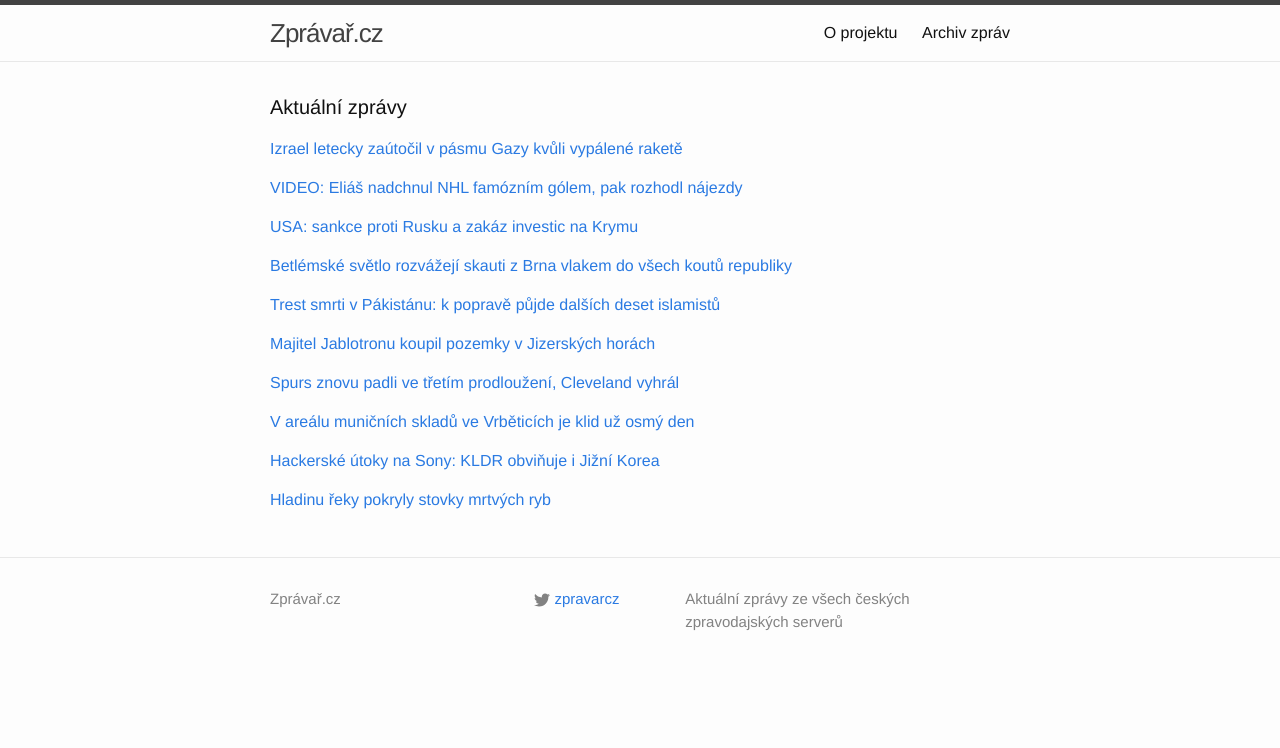
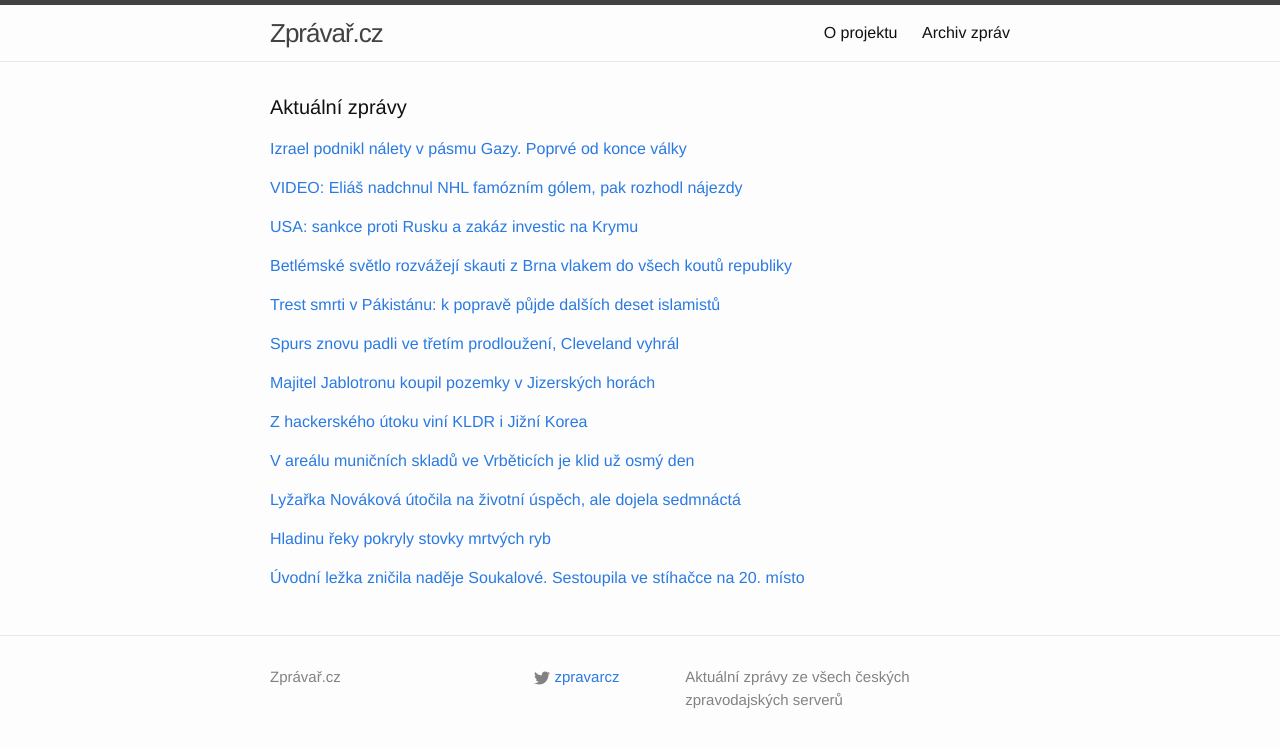
Before and after one commit to adliska/zpravar, a Jekyll site: the page built from index.html, in a window 1280 px wide. Shown: the top 748 px of the page. Built offline with Jekyll 4.4.1, drawn with Linux system fonts in a browser that asks for light colours.

Commit message:
zpravar news update

```diff
--- a/index.html
+++ b/index.html
@@ -5,9 +5,10 @@ layout: default
 <div class="home">
     <h1 class="page-heading">Aktuální zprávy</h1>
 
-<p><a href="javascript:;" onclick="toggle_visibility('zpravy0')">Izrael letecky zaútočil v pásmu Gazy kvůli vypálené raketě</a></p>
+<p><a href="javascript:;" onclick="toggle_visibility('zpravy0')">Izrael podnikl nálety v pásmu Gazy. Poprvé od konce války</a></p>
 <div id="zpravy0" style="display:none">
 <ul>
+<li><a href=http://zpravy.e15.cz/zahranicni/udalosti/izrael-podnikl-nalety-v-pasmu-gazy-poprve-od-konce-valky-1147710>Izrael podnikl nálety v pásmu Gazy. Poprvé od konce války - zpravy.e15.cz</a></li>
 <li><a href=http://www.ceskatelevize.cz/ct24/svet/296060-izrael-letecky-zautocil-v-pasmu-gazy-kvuli-vypalene-rakete/>Izrael letecky zaútočil v pásmu Gazy kvůli vypálené raketě - www.ceskatelevize.cz</a></li>
 <li><a href=http://www.lidovky.cz/izrael-uskutecnil-v-pasmu-gazy-letecky-uder-na-hamas-f9u-/zpravy-svet.aspx?c=A141220_101201_ln_zahranici_sho>Pomsta za raketu. Izrael bombardoval Gazu, poprvé od letní války  - www.lidovky.cz</a></li>
 <li><a href=http://www.tyden.cz/rubriky/zahranici/asie-a-oceanie/izrael-poprve-od-valky-letecky-zautocil-na-gazu-cilem-byl-hamas_327943.html>Izrael poprvé od války letecky zaútočil na Gazu. Cílem byl Hamas - www.tyden.cz</a></li>
@@ -61,41 +62,56 @@ layout: default
 <li><a href=http://echo24.cz/a/iMTEk>Odveta za masakr ve škole. Pákistán popraví dalších deset islamistů - echo24.cz</a></li>
 <li><a href=http://zpravy.aktualne.cz/zahranici/pakistan-chce-popravit-dalsich-deset-islamistu/r~64bb3cc2882711e4b6d20025900fea04/>Pákistán chce popravit dalších deset islamistů - zpravy.aktualne.cz</a></li>
 </ul>
-</div><p><a href="javascript:;" onclick="toggle_visibility('zpravy5')">Majitel Jablotronu koupil pozemky v Jizerských horách</a></p>
+</div><p><a href="javascript:;" onclick="toggle_visibility('zpravy5')">Spurs znovu padli ve třetím prodloužení, Cleveland vyhrál</a></p>
 <div id="zpravy5" style="display:none">
+<ul>
+<li><a href=http://sport.aktualne.cz/spurs-znovu-padli-ve-tretim-prodlouzeni-cleveland-vyhral/r~16a2154a882411e486b9002590604f2e/>Spurs znovu padli ve třetím prodloužení, Cleveland vyhrál - sport.aktualne.cz</a></li>
+<li><a href=http://sport.idnes.cz/vysledky-nba-c9b-/basket.aspx?c=A141220_093928_sport-basket_ald>San Antoniu to v prodloužení nejde. Tentokrát prohrálo s Portlandem - sport.idnes.cz</a></li>
+<li><a href=http://www.denik.cz/ostatni_sport/smolari-duncan-a-spol-menili-kroniky-nba-jejich-san-antonio-opet-padlo-20141220.html>Smolaři. Duncan a spol. měnili kroniky NBA, jejich San Antonio opět padlo - www.denik.cz</a></li>
+<li><a href=http://www.sportovninoviny.cz/zpravy/obhajci-titulu-ze-san-antonia-znovu-padli-ve-tretim-prodlouzeni/1161145>Obhájci titulu ze San Antonia znovu padli ve třetím prodloužení - www.sportovninoviny.cz</a></li>
+</ul>
+</div><p><a href="javascript:;" onclick="toggle_visibility('zpravy6')">Majitel Jablotronu koupil pozemky v Jizerských horách</a></p>
+<div id="zpravy6" style="display:none">
 <ul>
 <li><a href=http://www.denik.cz/ekonomika/majitel-jablotronu-koupil-pozemky-v-jizerskych-horach-20141220.html>Majitel Jablotronu koupil pozemky v Jizerských horách - www.denik.cz</a></li>
 <li><a href=http://zpravy.e15.cz/domaci/ekonomika/proti-developerum-majitel-jablotronu-koupil-pozemky-v-jizerskych-horach-1147702>Proti developerům: Majitel Jablotronu koupil pozemky v Jizerských horách - zpravy.e15.cz</a></li>
 <li><a href=http://zpravy.e15.cz/domaci/ekonomika/majitel-jablotronu-koupil-pozemky-v-jizerskych-horach-chce-je-chranit-pred-developery-1147702>Majitel Jablotronu koupil pozemky v Jizerských horách. Chce je chránit před developery - zpravy.e15.cz</a></li>
 <li><a href=http://www.financninoviny.cz/zpravodajstvi/zpravy/majitel-jablotronu-koupil-pozemky-v-jizerskych-horach/1161131>Majitel Jablotronu koupil pozemky v Jizerských horách - www.financninoviny.cz</a></li>
 </ul>
-</div><p><a href="javascript:;" onclick="toggle_visibility('zpravy6')">Spurs znovu padli ve třetím prodloužení, Cleveland vyhrál</a></p>
-<div id="zpravy6" style="display:none">
+</div><p><a href="javascript:;" onclick="toggle_visibility('zpravy7')">Z hackerského útoku viní KLDR i Jižní Korea</a></p>
+<div id="zpravy7" style="display:none">
 <ul>
-<li><a href=http://sport.aktualne.cz/spurs-znovu-padli-ve-tretim-prodlouzeni-cleveland-vyhral/r~16a2154a882411e486b9002590604f2e/>Spurs znovu padli ve třetím prodloužení, Cleveland vyhrál - sport.aktualne.cz</a></li>
-<li><a href=http://sport.idnes.cz/vysledky-nba-c9b-/basket.aspx?c=A141220_093928_sport-basket_ald>San Antoniu to v prodloužení nejde. Tentokrát prohrálo s Portlandem - sport.idnes.cz</a></li>
-<li><a href=http://www.denik.cz/ostatni_sport/smolari-duncan-a-spol-menili-kroniky-nba-jejich-san-antonio-opet-padlo-20141220.html>Smolaři. Duncan a spol. měnili kroniky NBA, jejich San Antonio opět padlo - www.denik.cz</a></li>
-<li><a href=http://www.sportovninoviny.cz/zpravy/obhajci-titulu-ze-san-antonia-znovu-padli-ve-tretim-prodlouzeni/1161145>Obhájci titulu ze San Antonia znovu padli ve třetím prodloužení - www.sportovninoviny.cz</a></li>
+<li><a href=http://zpravy.aktualne.cz/zahranici/z-hackerskeho-utoku-vini-kldr-i-jizni-korea/r~0079534e883511e486b9002590604f2e/>Z hackerského útoku viní KLDR i Jižní Korea - zpravy.aktualne.cz</a></li>
+<li><a href=http://zpravy.e15.cz/domaci/udalosti/hackerske-utoky-na-sony-kldr-obvinuje-i-jizni-korea-1147708>Hackerské útoky na Sony: KLDR obviňuje i Jižní Korea - zpravy.e15.cz</a></li>
+<li><a href=http://zahranicni.ihned.cz/asie-a-pacifik-cina/c1-63284360-jizni-korea-tvrdi-ze-kldr-ma-armadu-hackeru-kteri-stoji-za-utokem-na-sony>Jižní Korea tvrdí, že KLDR má armádu hackerů, kteří stojí za útokem na Sony - zahranicni.ihned.cz</a></li>
+<li><a href=http://www.ceskenoviny.cz/zpravy/zpravy/k-obvineni-kldr-z-hackerskeho-utoku-se-pripojila-i-jizni-korea/1161160>K obvinění KLDR z hackerského útoku se připojila i Jižní Korea - www.ceskenoviny.cz</a></li>
 </ul>
-</div><p><a href="javascript:;" onclick="toggle_visibility('zpravy7')">V areálu muničních skladů ve Vrběticích je klid už osmý den</a></p>
-<div id="zpravy7" style="display:none">
+</div><p><a href="javascript:;" onclick="toggle_visibility('zpravy8')">V areálu muničních skladů ve Vrběticích je klid už osmý den</a></p>
+<div id="zpravy8" style="display:none">
 <ul>
 <li><a href=http://www.denik.cz/z_domova/v-arealu-municnich-skladu-ve-vrbeticich-je-klid-uz-osmy-den-20141220.html>V areálu muničních skladů ve Vrběticích je klid už osmý den - www.denik.cz</a></li>
 <li><a href=http://www.tyden.cz/rubriky/domaci/ve-vrbeticich-je-uz-osmy-den-klid-bezpecnostni-lhuta-se-krati_327940.html>Ve Vrběticích je už osmý den klid, bezpečnostní lhůta se krátí - www.tyden.cz</a></li>
 <li><a href=http://www.ceskenoviny.cz/zpravy/zpravy/v-arealu-municnich-skladu-ve-vrbeticich-je-klid-uz-osmy-den/1161143>V areálu muničních skladů ve Vrběticích je klid už osmý den - www.ceskenoviny.cz</a></li>
 </ul>
-</div><p><a href="javascript:;" onclick="toggle_visibility('zpravy8')">Hackerské útoky na Sony: KLDR obviňuje i Jižní Korea</a></p>
-<div id="zpravy8" style="display:none">
+</div><p><a href="javascript:;" onclick="toggle_visibility('zpravy9')">Lyžařka Nováková útočila na životní úspěch, ale dojela sedmnáctá</a></p>
+<div id="zpravy9" style="display:none">
 <ul>
-<li><a href=http://zpravy.e15.cz/domaci/udalosti/hackerske-utoky-na-sony-kldr-obvinuje-i-jizni-korea-1147708>Hackerské útoky na Sony: KLDR obviňuje i Jižní Korea - zpravy.e15.cz</a></li>
-<li><a href=http://zahranicni.ihned.cz/asie-a-pacifik-cina/c1-63284360-jizni-korea-tvrdi-ze-kldr-ma-armadu-hackeru-kteri-stoji-za-utokem-na-sony>Jižní Korea tvrdí, že KLDR má armádu hackerů, kteří stojí za útokem na Sony - zahranicni.ihned.cz</a></li>
-<li><a href=http://www.ceskenoviny.cz/zpravy/zpravy/k-obvineni-kldr-z-hackerskeho-utoku-se-pripojila-i-jizni-korea/1161160>K obvinění KLDR z hackerského útoku se připojila i Jižní Korea - www.ceskenoviny.cz</a></li>
+<li><a href=http://www.denik.cz/zimni_sporty/lyzarka-novakova-utocila-na-zivotni-uspech-ale-dojela-sedmnacta-20141220.html>Lyžařka Nováková útočila na životní úspěch, ale dojela sedmnáctá - www.denik.cz</a></li>
+<li><a href=http://sport.idnes.cz/beh-na-lyzich-sp-v-davosu-novakova-bjorgenova-fag-/lyzovani.aspx?c=A141220_114611_lyzovani_ald>Skvělý start nestačil, Nováková doběhla v Davosu sedmnáctá - sport.idnes.cz</a></li>
+<li><a href=http://www.sportovninoviny.cz/zpravy/lyzarka-novakova-utocila-na-zivotni-uspech-ale-dojela-sedmnacta/1161167>Lyžařka Nováková útočila na životní úspěch, ale dojela sedmnáctá - www.sportovninoviny.cz</a></li>
 </ul>
-</div><p><a href="javascript:;" onclick="toggle_visibility('zpravy9')">Hladinu řeky pokryly stovky mrtvých ryb</a></p>
-<div id="zpravy9" style="display:none">
+</div><p><a href="javascript:;" onclick="toggle_visibility('zpravy10')">Hladinu řeky pokryly stovky mrtvých ryb</a></p>
+<div id="zpravy10" style="display:none">
 <ul>
 <li><a href=http://www.novinky.cz/koktejl/356925-hladinu-reky-pokryly-stovky-mrtvych-ryb.html>Hladinu řeky pokryly stovky mrtvých ryb - www.novinky.cz</a></li>
 <li><a href=http://www.novinky.cz/koktejl/356925-stovky-mrtvych-ryb-na-hladine-rio-grande.html>Stovky mrtvých ryb na hladině Rio Grande - www.novinky.cz</a></li>
 <li><a href=http://www.novinky.cz/koktejl/356925-stovky-mrtvych-ryb-pokryly-hladinu-rio-grande.html>Stovky mrtvých ryb pokryly hladinu Rio Grande - www.novinky.cz</a></li>
 </ul>
+</div><p><a href="javascript:;" onclick="toggle_visibility('zpravy11')">Úvodní ležka zničila naděje Soukalové. Sestoupila ve stíhačce na 20. místo</a></p>
+<div id="zpravy11" style="display:none">
+<ul>
+<li><a href=http://sport.idnes.cz/sp-pokljuka-stihaci-zavod-091-/biatlon.aspx?c=A141220_115151_biatlon_tm2>Úvodní ležka zničila naděje Soukalové. Sestoupila ve stíhačce na 20. místo - sport.idnes.cz</a></li>
+<li><a href=http://www.sportovninoviny.cz/zpravy/biatlonistka-soukalova-dojela-ve-stihacce-sp-dvacata/1161173>Biatlonistka Soukalová dojela ve stíhačce SP dvacátá - www.sportovninoviny.cz</a></li>
+<li><a href=http://sport.aktualne.cz/svetovy-pohar-v-biatlonu-stihacka-v-pokljuce-soukalova/r~e1d9fe12883311e498be002590604f2e/>Soukalová pokazila už první střelbu a dojela dvacátá - sport.aktualne.cz</a></li>
+</ul>
 </div></div>
```
